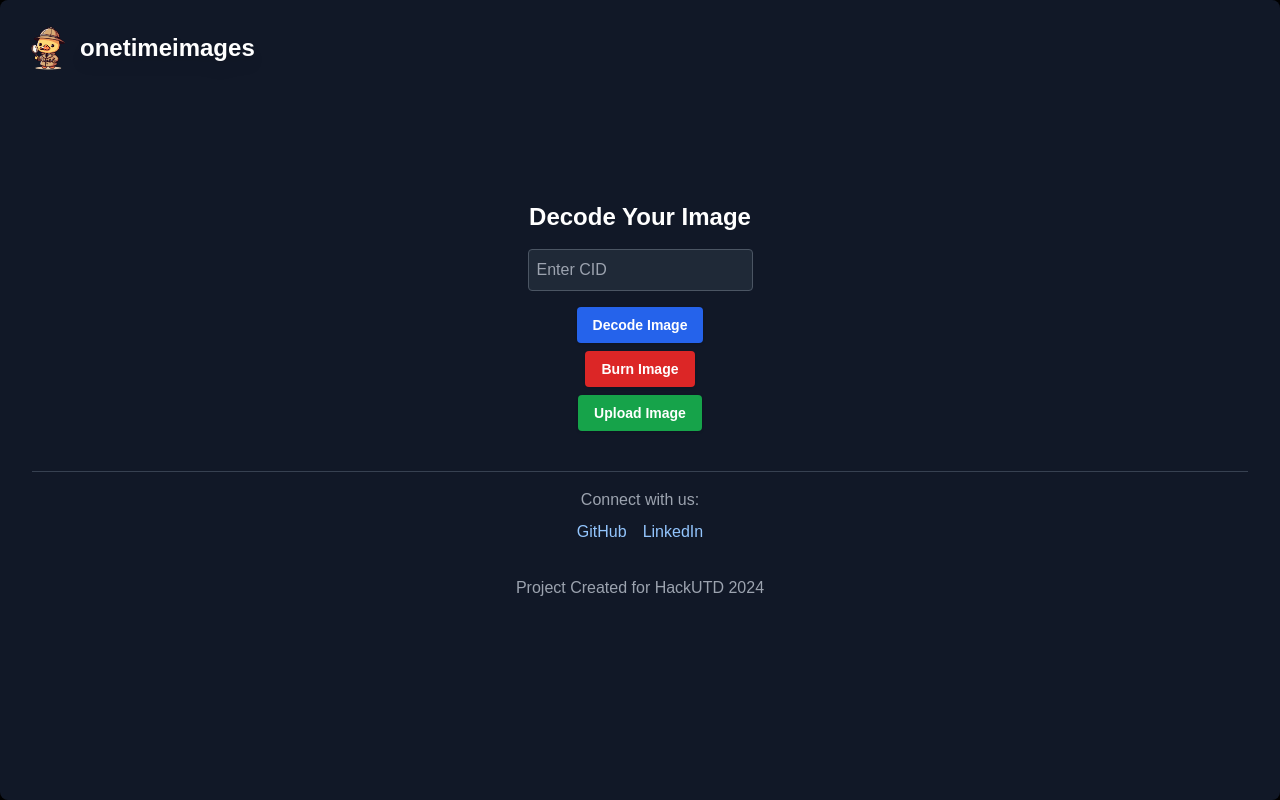
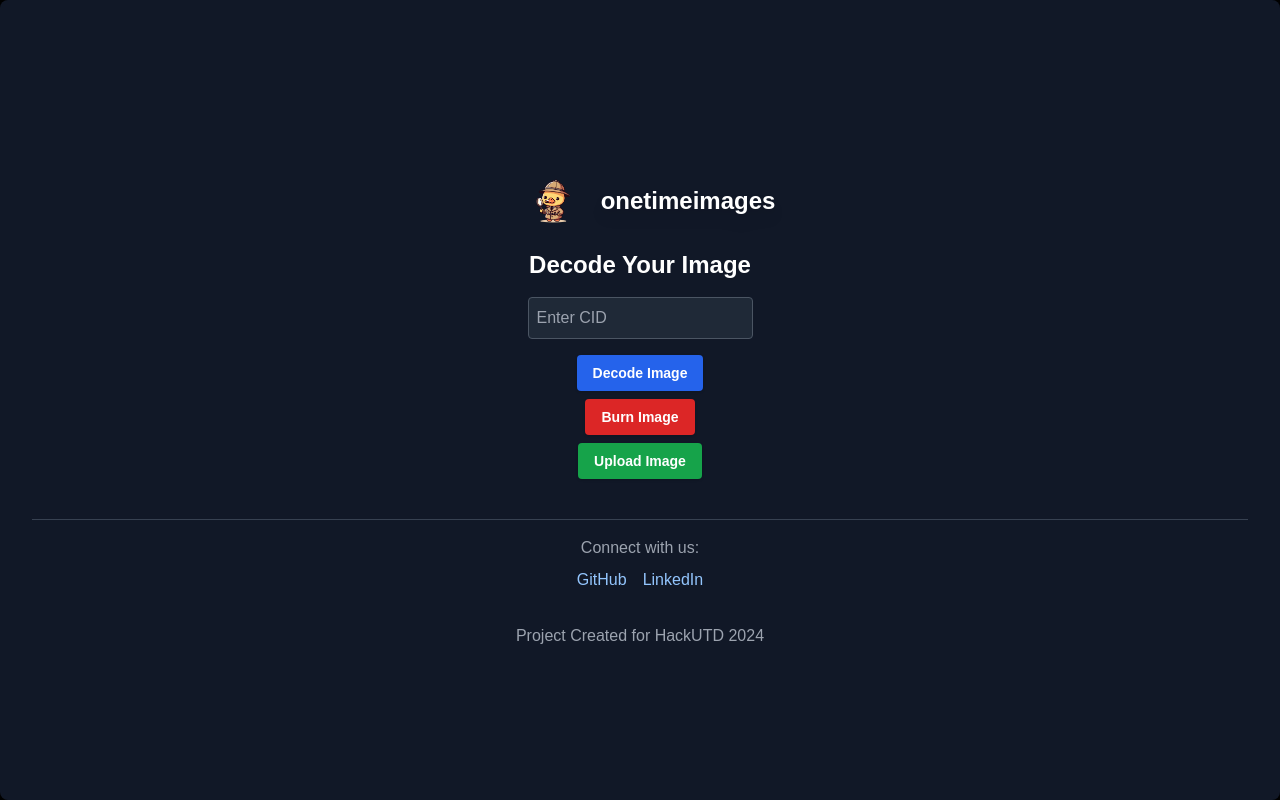
Before and after one commit to icaruskb/hackutd2024, a Next.js app: page /DecodeImage in a window 1280 px wide. Built offline with nearby package versions, Linux system fonts and the light colour scheme; what pinata-web3 would draw is missing.

Commit message:
changed header to flexbox

```diff
--- a/src/components/header.tsx
+++ b/src/components/header.tsx
@@ -1,8 +1,8 @@
 const Header = () => {
   return (
-    <div>
-           <img src="/Cute Duck Detective Icon.webp" alt="Duck GIF" className="absolute top-0 left-0 m-4 cursor-pointer w-16 h-16"/>
-           <h2 className="absolute top-8 left-20 text-2xl font-bold text-white drop-shadow-lg">onetimeimages</h2>
+    <div className="flex items-center">
+           <img src="/Cute Duck Detective Icon.webp" alt="Duck GIF" className="m-4 cursor-pointer w-16 h-16"/>
+           <h2 className="text-2xl font-bold text-white drop-shadow-lg">onetimeimages</h2>
     </div>
   );
 };
```
